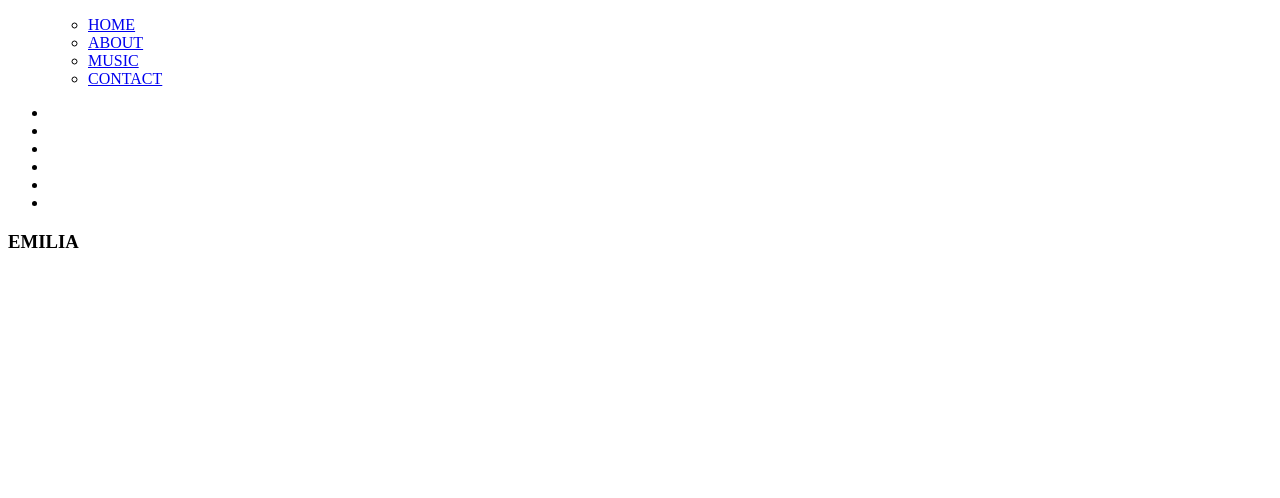
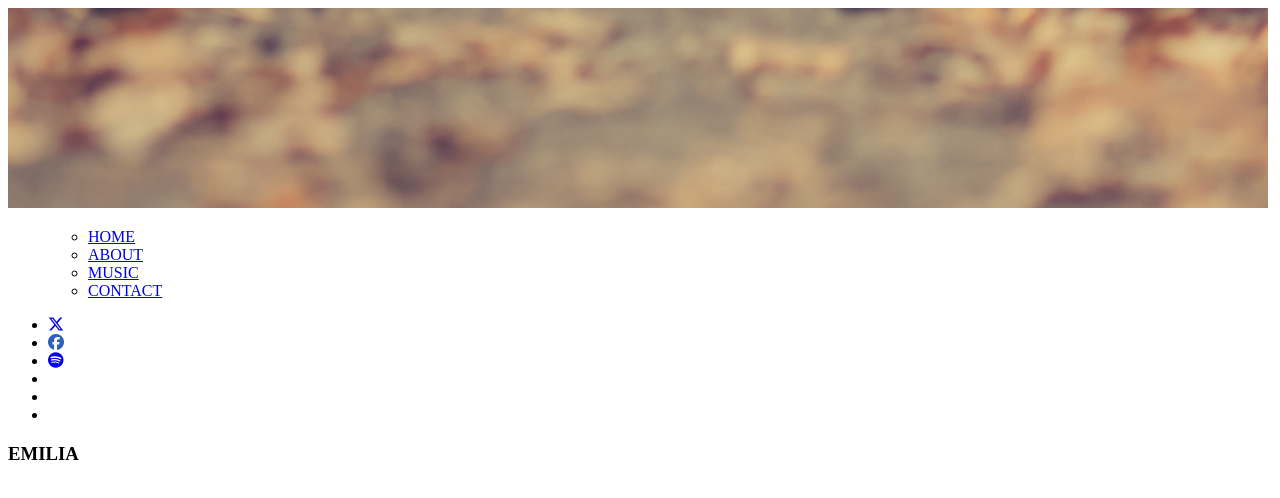
Before and after one commit to ssantiBarrioss/emiliaCole, a plain HTML site: page Emilia/views/index.html in a window 1280 px wide. Drawn offline with Linux system fonts and the light colour scheme.

Commit message:
agrego logo en index.html

```diff
--- a/Emilia/views/index.html
+++ b/Emilia/views/index.html
@@ -4,10 +4,12 @@
     <meta charset="UTF-8">
     <meta name="viewport" content="width=device-width, initial-scale=1.0">
     <title>Emilia Cole</title>
-    <link rel="shorcut icon" href="/img/icon/favicon.ico"/>
+    <link rel="shorcut icon" href="/img/icon/favicon.ico" sizes="16x16 32x32"/>
+    <script src="https://kit.fontawesome.com/b99d7ed5f9.js" crossorigin="anonymous"></script>
 </head>
 <body>
     <header>
+        <img src="/img/emilia-music-top.jpg" alt="background header music section">
         <nav>
             <ul>
                 <ul>
@@ -19,9 +21,9 @@
             </ul>
         </nav>
         <ul>
-            <li><a href="ht"target = '_blank'></a></li>
-            <li><a href=""></a></li>
-            <li><a href=""></a></li>
+            <li><a href="https://twitter.com/"target = '_blank'><i class="fa-brands fa-x-twitter"></i></a></li>
+            <li><a href="https://facebook.com/"><i class="fa-brands fa-facebook" style="color: #2c60ba;"></i></a></li>
+            <li><a href="https://open.spotify.com/intl-es"><i class="fa-brands fa-spotify"></i></a></li>
             <li><a href=""></a></li>
             <li><a href=""></a></li>
             <li><a href=""></a></li>
```
Also changed, not shown: 1 other file.
